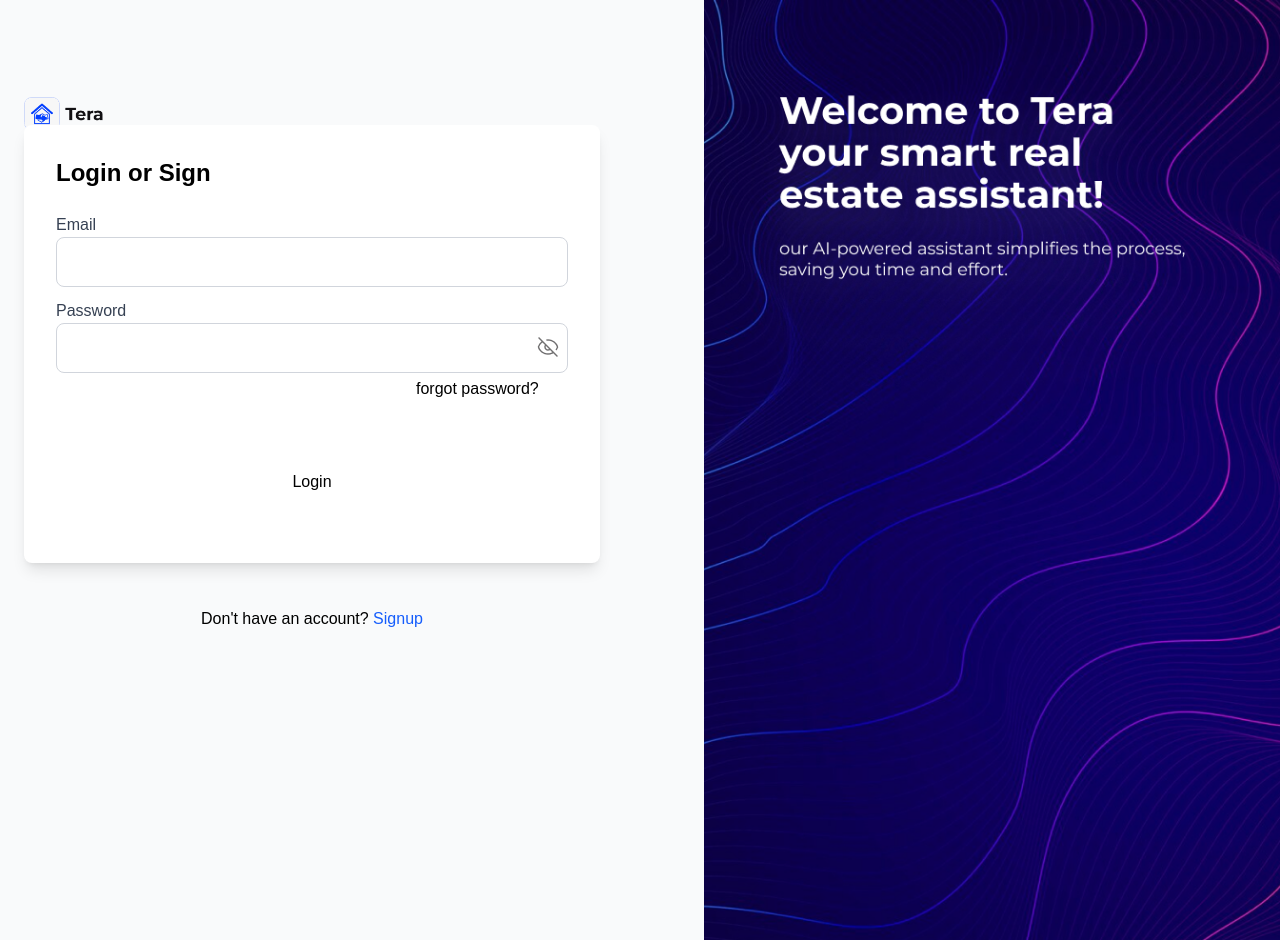
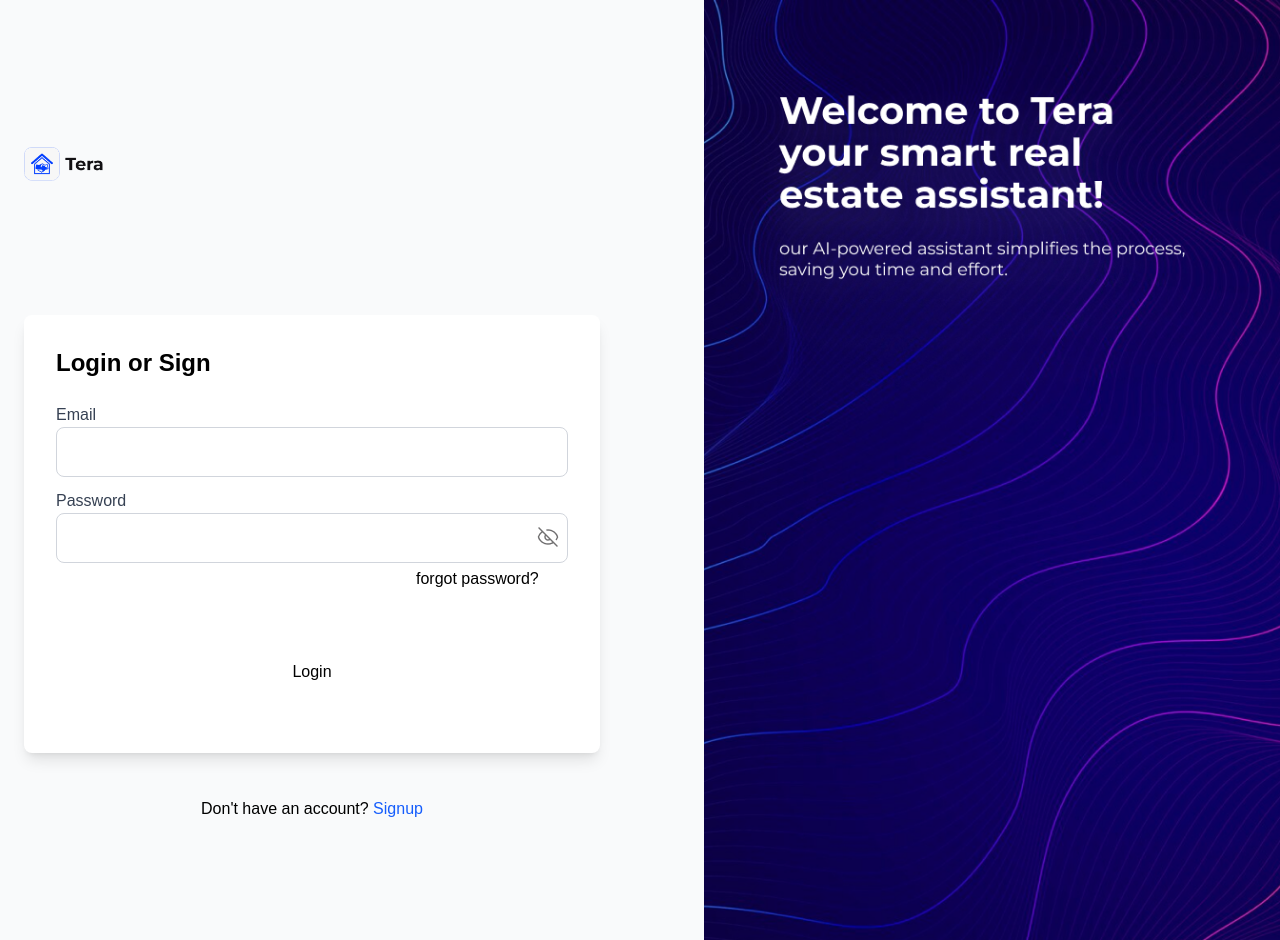
Before and after one commit to Folarrrrrrrrrrr/Tera, a React (Vite) app: page / in a window 1280 px wide. Built offline with nearby package versions, Linux system fonts and the light colour scheme.

Commit message:
otp screen committed v4

```diff
--- a/src/component/UI/Form/Checkbox.tsx
+++ b/src/component/UI/Form/Checkbox.tsx
@@ -4,7 +4,7 @@ import { CheckboxProps } from "../../../types/globalTypes";
   const Checkbox: React.FC<CheckboxProps> = ({ label, ...props }) => {
     return (
       <div className="flex items-center gap-2">
-        <input type="checkbox" {...props} className=" bg-white  text-blackw-4 h-4 border-2" />
+        <input type="checkbox" {...props} className="bg-white   text-black w-4 h-4 border-2" />
         <label className="text-black text-sm">{label}</label>
       </div>
     );
--- a/src/pages/auth/Login.tsx
+++ b/src/pages/auth/Login.tsx
@@ -32,7 +32,7 @@ const Login = () => {
 
   return (
     <AuthLayout>
-      <div className="relative -top-60 w-xl mr-20 bg-white p-8  rounded-lg shadow-lg">
+      <div className="-mt-50 w-xl mr-20 bg-white p-8  rounded-lg shadow-lg">
         <h2 className="text-2xl font-bold mb-6">Login or Sign</h2>
         <form className="space-y-4" onSubmit={handleSubmit}>
             <Input label="Email" type="email" name="email" value={form.email} onChange={handleChange} required />
```
